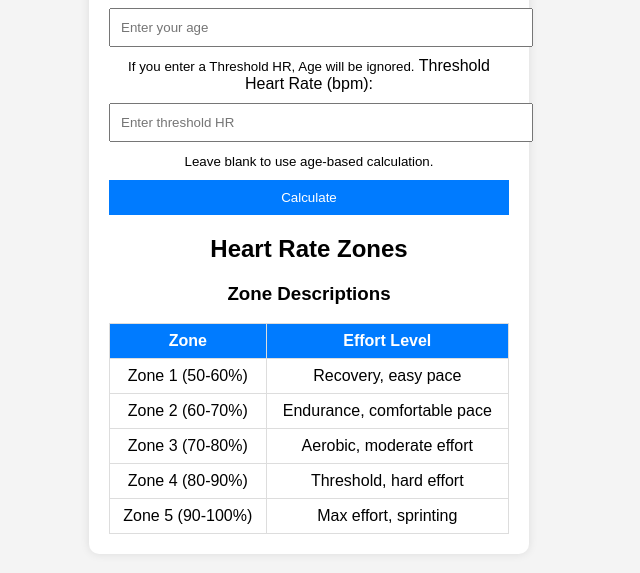
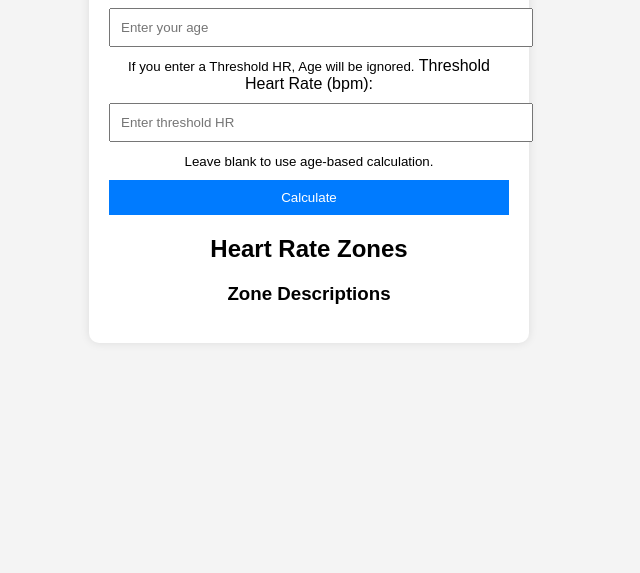
Before and after one commit to wilynthevale/heart-rate-calculator, a plain HTML site: page index.html in a window 1280 px wide. Shown: the part 177-750 px from the top of the page, without its empty margins (331-971 px from the left). Drawn offline with Linux system fonts and the light colour scheme.

Commit message:
Update index.html

```diff
--- a/index.html
+++ b/index.html
@@ -24,14 +24,7 @@
         <div id="results"></div>
 
         <h3>Zone Descriptions</h3>
-        <table>
-            <tr><th>Zone</th><th>Effort Level</th></tr>
-            <tr><td>Zone 1 (50-60%)</td><td>Recovery, easy pace</td></tr>
-            <tr><td>Zone 2 (60-70%)</td><td>Endurance, comfortable pace</td></tr>
-            <tr><td>Zone 3 (70-80%)</td><td>Aerobic, moderate effort</td></tr>
-            <tr><td>Zone 4 (80-90%)</td><td>Threshold, hard effort</td></tr>
-            <tr><td>Zone 5 (90-100%)</td><td>Max effort, sprinting</td></tr>
-        </table>
+        <div id="zone-descriptions"></div>
     </div>
 
     <script src="script.js"></script>
```
